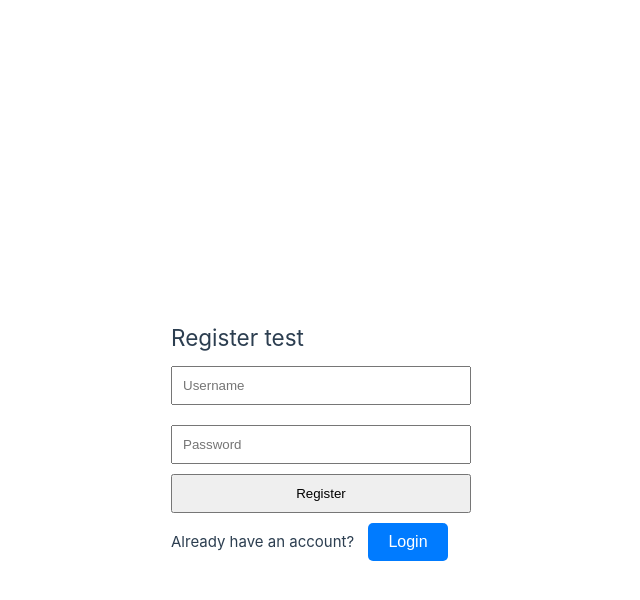
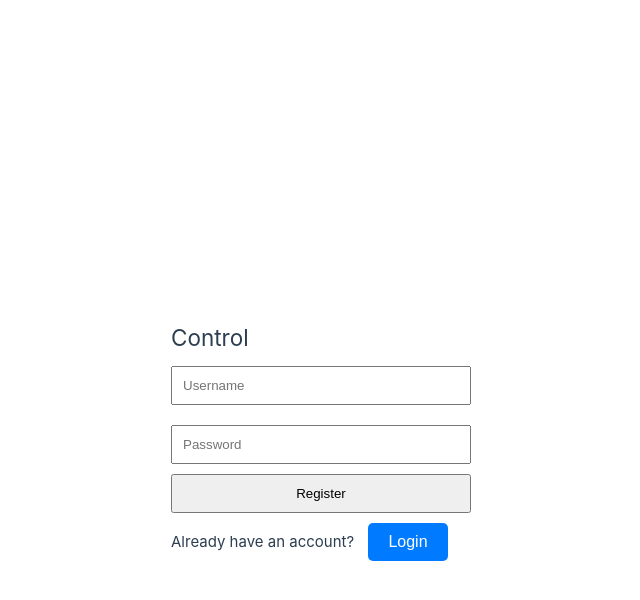
Before and after one commit to FMahdi09/ci-final-frontend, a Vue app: page / in a window 1280 px wide. Both pictures are taken after a click on the button "Register". Shown: the top 600 px of the page, without its empty margins (319-959 px from the left). Built offline with nearby package versions, Linux system fonts and the light colour scheme; no server answers.

Commit message:
added featureflag for register header

```diff
--- a/index.html
+++ b/index.html
@@ -7,6 +7,10 @@
     <title>Todo App</title>
   </head>
   <body>
+    <script type="module">
+      import posthog from 'posthog-js'
+      posthog.init('phc_8lh8MoV5y67eIIiJvyoofkS6ahSTm8M4aooJifZYXRW', { api_host: 'https://eu.i.posthog.com' })
+    </script>
     <div id="app"></div>
     <script type="module" src="/src/main.js"></script>
   </body>
--- a/package.json
+++ b/package.json
@@ -9,6 +9,7 @@
   },
   "dependencies": {
     "axios": "^1.2.0",
+    "posthog-js": "^1.139.2",
     "vue": "^3.2.45"
   },
   "devDependencies": {
--- a/src/components/Register.vue
+++ b/src/components/Register.vue
@@ -1,6 +1,6 @@
 <template>
   <div class="register">
-    <h2>Register test</h2>
+    <h2>{{ header }}</h2>
     <input v-model="username" placeholder="Username" />
     <input v-model="password" type="password" placeholder="Password" />
     <button @click="register">Register</button>
@@ -11,14 +11,18 @@
 
 <script>
 import {registerUser, loginUser} from '@/api';
+import posthog from 'posthog-js';
 
 export default {
   data() {
+    const headerValue = posthog.getFeatureFlag('ci-register') === 'test' ? 'Test' : 'Control';
+
     return {
       username: '',
       password: '',
       error: '',
-      success: ''
+      success: '',
+      header: headerValue
     };
   },
   methods: {
```
Also changed, not shown: 1 other file (tests, documents, lock files or other folders).
